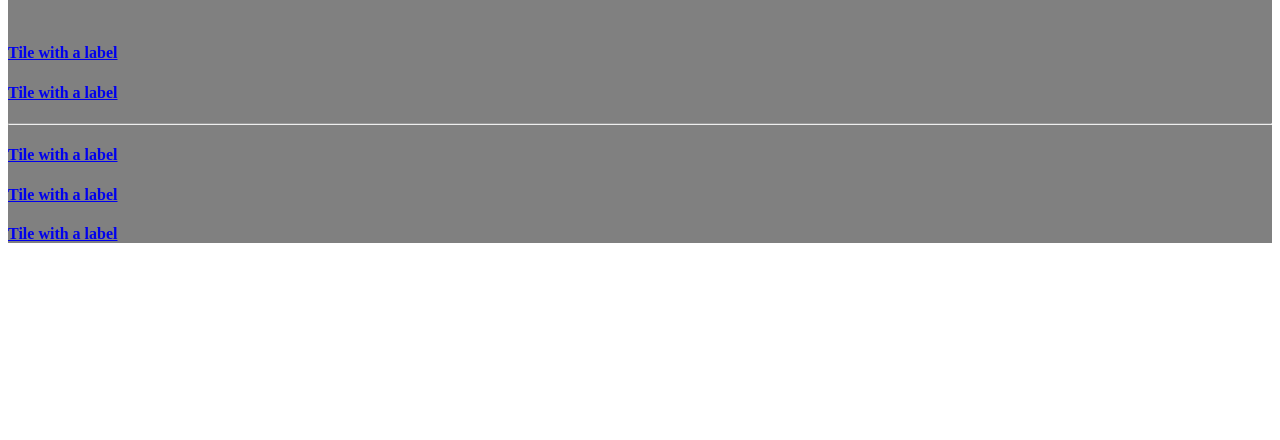
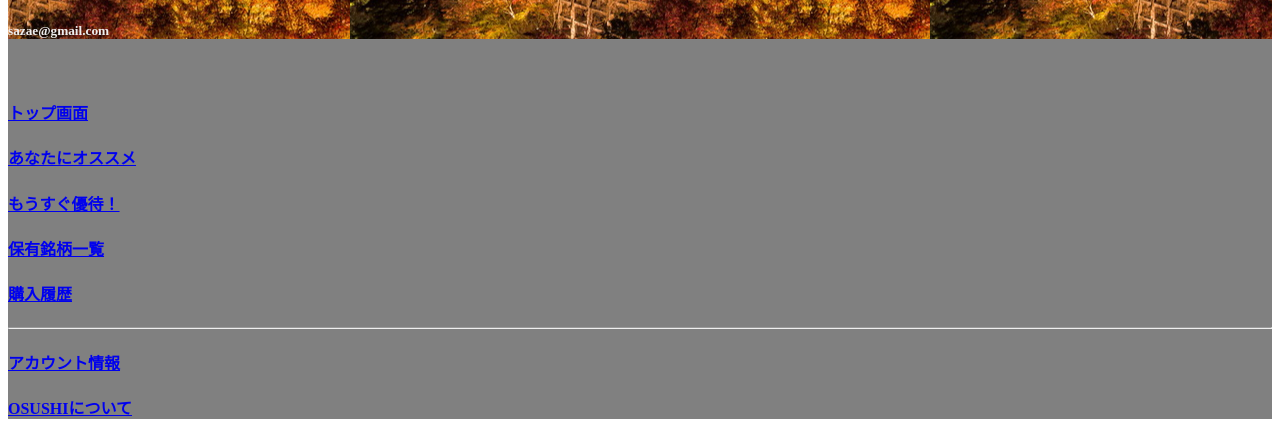
Before and after one commit to osushi-dev/osushi, a CakePHP app: the page made by app/View/Pages/home.ctp in a window 1280 px wide. Shown: the part 1483-1923 px from the top of the page. Before the commit the page ends 1726 px from the top, so only its background shows below. Run offline with PHP 8.4 and a stand-in for CakePHP, Linux system fonts and the light colour scheme; the template is opened without the code that fills it, so the values that code supplies are empty; some libraries are stand-ins or nearby versions.

Commit message:
サイドバーのデザインを修正

```diff
--- a/app/View/Layouts/default.ctp
+++ b/app/View/Layouts/default.ctp
@@ -34,7 +34,7 @@ $this->Html->script('base.js', array('inline' => false));
         <meta name="viewport" content="width=device-width, initial-scale=1">
 
         <?php echo $this->Html->charset(); ?>
-        <title>OSUSHI |<?php echo $page_title ?></title>
+        <title>OSUSHI | <?php echo $page_title ?></title>
         <?php
             echo $this->Html->meta('icon');
             echo $this->fetch('meta');
@@ -46,7 +46,9 @@ $this->Html->script('base.js', array('inline' => false));
         <header class="navbar navbar-fixed-top">
             <div class="container">
                 <!-- <a href="#" id="toggle&#45;sidebar" class="sidebar&#45;buttonn"><span class="glyphicon glyphicon&#45;th&#45;list" aria&#45;hidden="true"></span></a> -->
-                <a href="#" id="toggle-sidebar" class=""><i class="fa fa-bars sidebar-button" aria-hidden="true"></i></a>
+                <?php if(strcmp(Router::url(), "/") !== 0){?>
+                    <a href="#" id="toggle-sidebar" class=""><i class="fa fa-bars sidebar-button" aria-hidden="true"></i></a>
+                <?php } ?>
                 <div class="center">
                     <a class="navbar-brand brand" href="/">OSUSHI</a>
                 </div>
@@ -66,35 +68,42 @@ $this->Html->script('base.js', array('inline' => false));
             </div>
             <?php echo $this->element('sql_dump'); ?>
         </footer>
+        <?php if(strcmp(Router::url(), "/") !== 0){?>
         <div id="sidebar" style="background-color:gray">
-            <div class="container-fluid" style="background-image: url('http://chatnoir666.com/wp-content/uploads/2015/03/knuttz-ueba-305111.jpg'); background-size:auto;">
+            <div class="container-fluid" style="background-image: url('../img/user-back.jpg'); background-size:auto; background-position:center;">
                 <br>
-                <img src="http://chatnoir666.com/wp-content/uploads/2015/03/knuttz-ueba-305111.jpg" class="img-thumbnail" alt="Cinque Terre" style="width:80px">
+                <img src="../img/user-sazae.jpg" class="img-thumbnail" alt="User-thumbnail" style="width:80px">
                 <br>
-                <h4 style="color:#eee;">thiroyoshi</h4>
-                <h5 style="color:#eee;">thiroyoshi@gmail.com</h5>
+                <h4 style="color:#eee;">サザエ さん</h4>
+                <h5 style="color:#eee;">sazae@gmail.com</h5>
             </div>
             <br>
             <div class="list-group">
                 <a href="#" class="list-group-item close-sidebar">
-                    <h4 class="list-group-item-heading">Tile with a label</h4>
+                    <h4 class="list-group-item-heading"><i class="fa fa-tachometer"></i>トップ画面</h4>
                 </a>
                 <a href="#" class="list-group-item close-sidebar">
-                    <h4 class="list-group-item-heading">Tile with a label</h4>
+                    <h4 class="list-group-item-heading"><i class="fa fa-heart"></i> あなたにオススメ</h4>
+                </a>
+                <a href="#" class="list-group-item close-sidebar">
+                    <h4 class="list-group-item-heading"><i class="fa fa-exclamation"></i> もうすぐ優待！</h4>
+                </a>
+                <a href="#" class="list-group-item close-sidebar">
+                    <h4 class="list-group-item-heading"><i class="fa fa-bar-chart"></i> 保有銘柄一覧</h4>
+                </a>
+                <a href="#" class="list-group-item close-sidebar">
+                    <h4 class="list-group-item-heading"><i class="fa fa-history"></i> 購入履歴</h4>
                 </a>
                 <hr>
                 <a href="#" class="list-group-item close-sidebar">
-                    <h4 class="list-group-item-heading">Tile with a label</h4>
+                    <h4 class="list-group-item-heading"><i class="fa fa-cog"></i> アカウント情報</h4>
                 </a>
                 <a href="#" class="list-group-item close-sidebar">
-                    <h4 class="list-group-item-heading">Tile with a label</h4>
+                    <h4 class="list-group-item-heading"><i class="fa fa-check-square-o"></i> OSUSHIについて</h4>
                 </a>
-                <a href="#" class="list-group-item close-sidebar">
-                    <h4 class="list-group-item-heading">Tile with a label</h4>
-                </a>
-
             </div>
         </div>
+        <?php } ?>
         <script type="text/javascript" src="//code.jquery.com/jquery-1.11.0.min.js"></script>
         <script type="text/javascript" src="//code.jquery.com/jquery-migrate-1.2.1.min.js"></script>
         <script type="text/javascript" src="//ajax.googleapis.com/ajax/libs/jqueryui/1.11.4/jquery-ui.min.js"></script>
```
Also changed, not shown: app/webroot/img/user-back.jpg (added), app/webroot/img/user-sazae.jpg (added).
